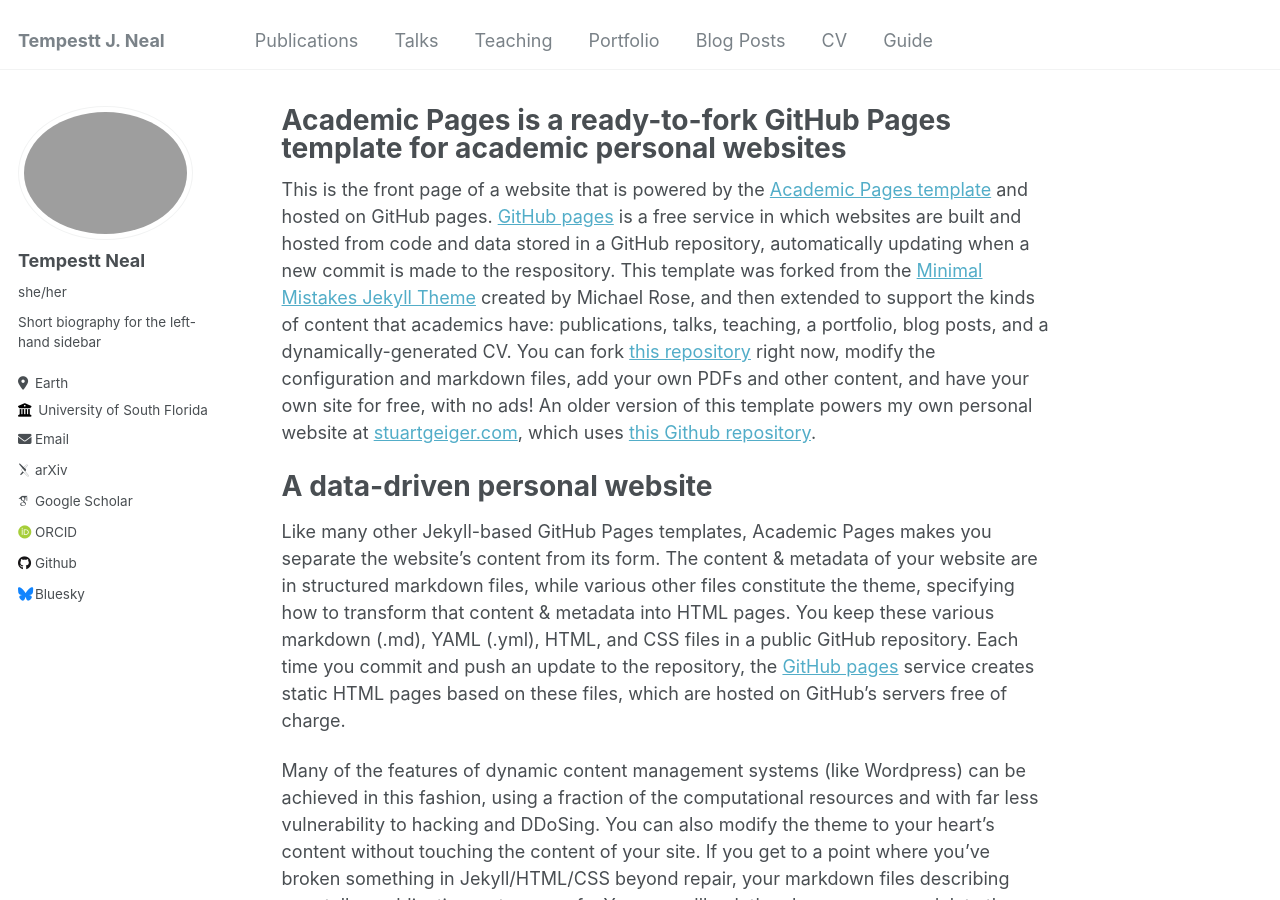
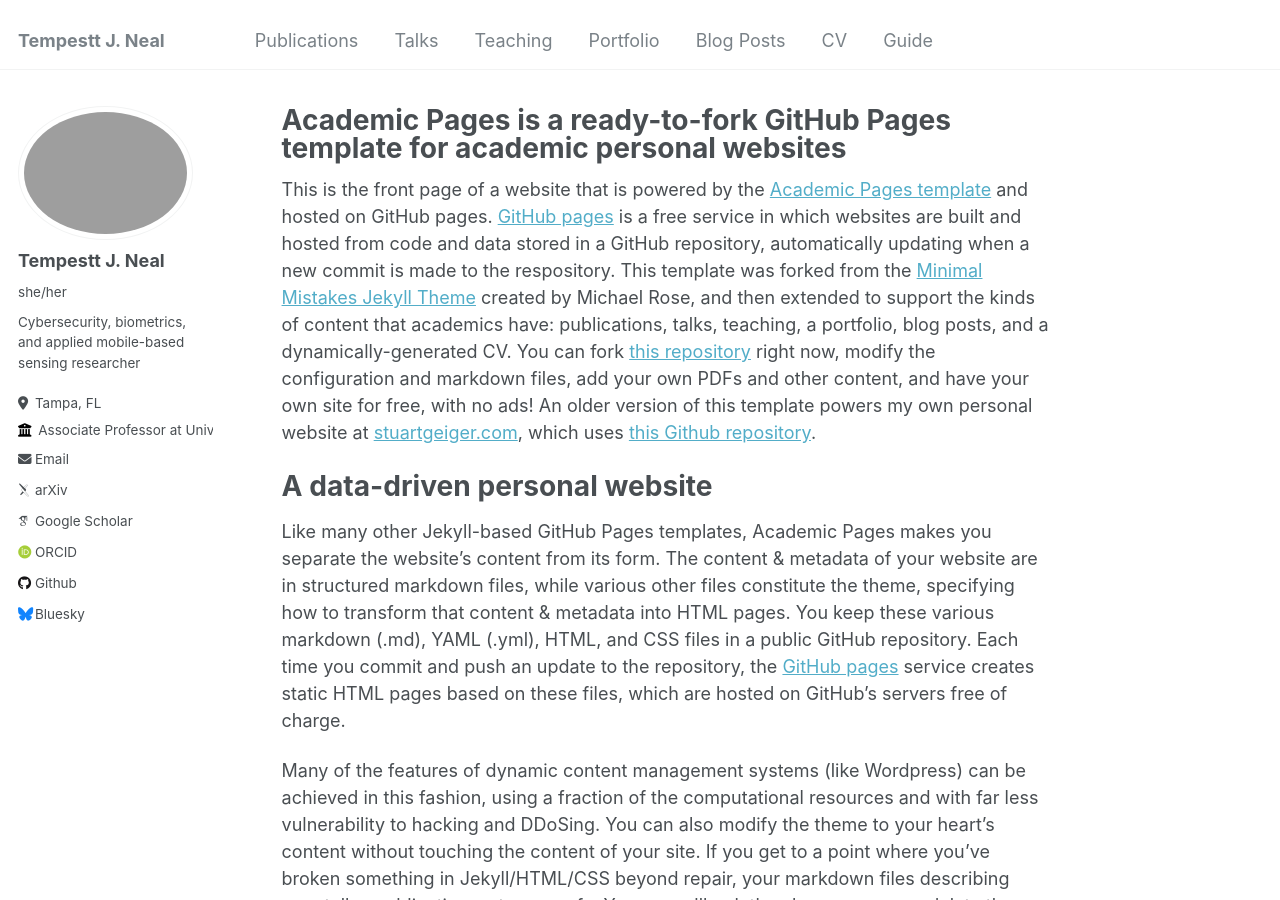
Before and after one commit to tempestt-neal/home, a Jekyll site: the page built from _pages/about.md, in a window 1280 px wide and 900 px high. Built offline with Jekyll 4.4.1, drawn with Linux system fonts in a browser that asks for light colours; some web fonts are replaced.

Commit message:
Update _config.yml

```diff
--- a/_config.yml
+++ b/_config.yml
@@ -22,11 +22,11 @@ repository               : "tempestt-neal/home"
 author:
   # Biographic information
   avatar           : "profile.png"
-  name             : "Tempestt Neal"
+  name             : "Tempestt J. Neal"
   pronouns         : "she/her"
-  bio              : "Short biography for the left-hand sidebar"
-  location         : "Earth"
-  employer         : "University of South Florida"
+  bio              : "Cybersecurity, biometrics, and applied mobile-based sensing researcher"
+  location         : "Tampa, FL"
+  employer         : "Associate Professor at University of South Florida, Department of Computer Science and Engineering"
   uri              : # URL
   email            : "tjneal@usf.edu"
 
```
